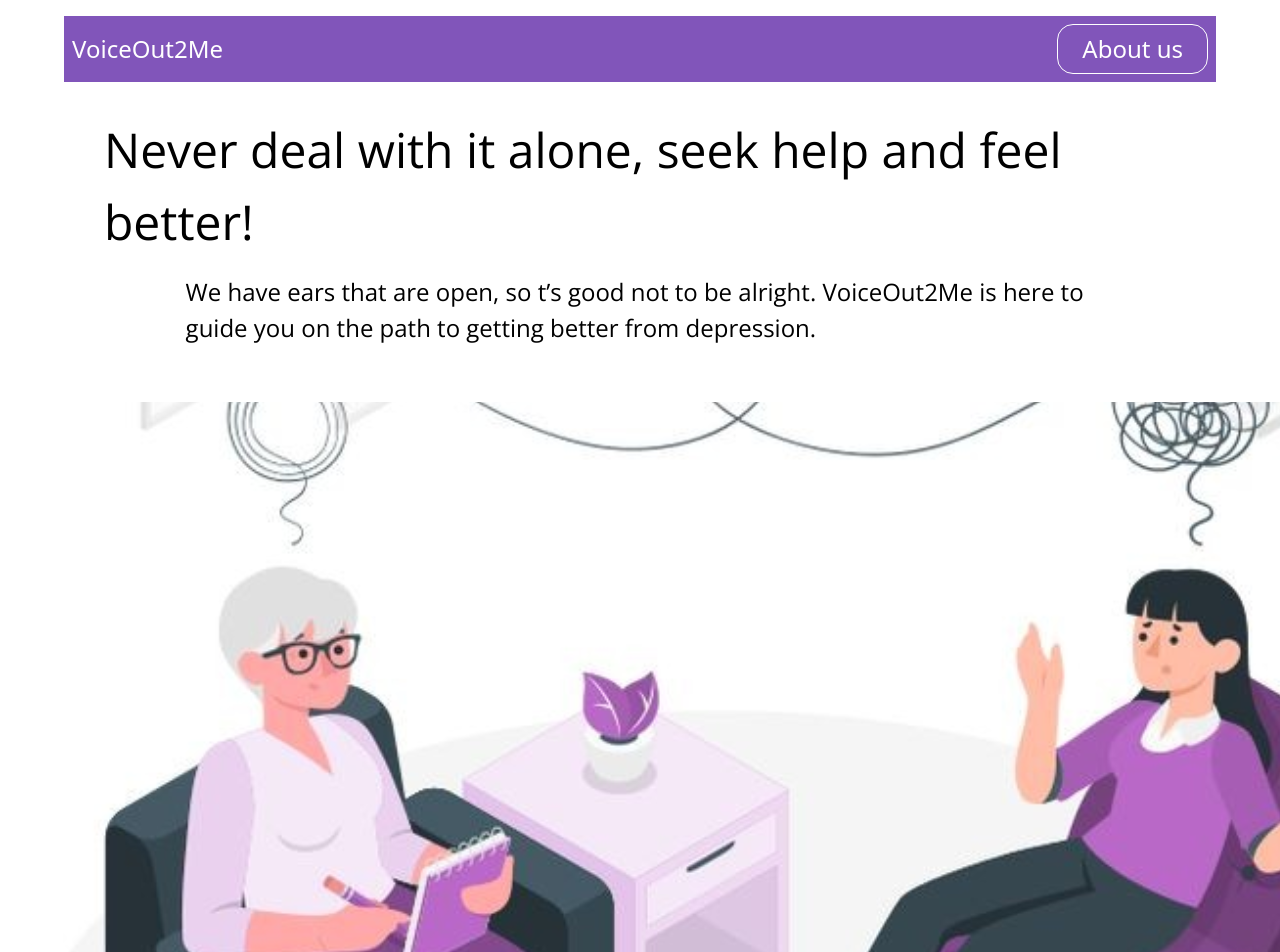
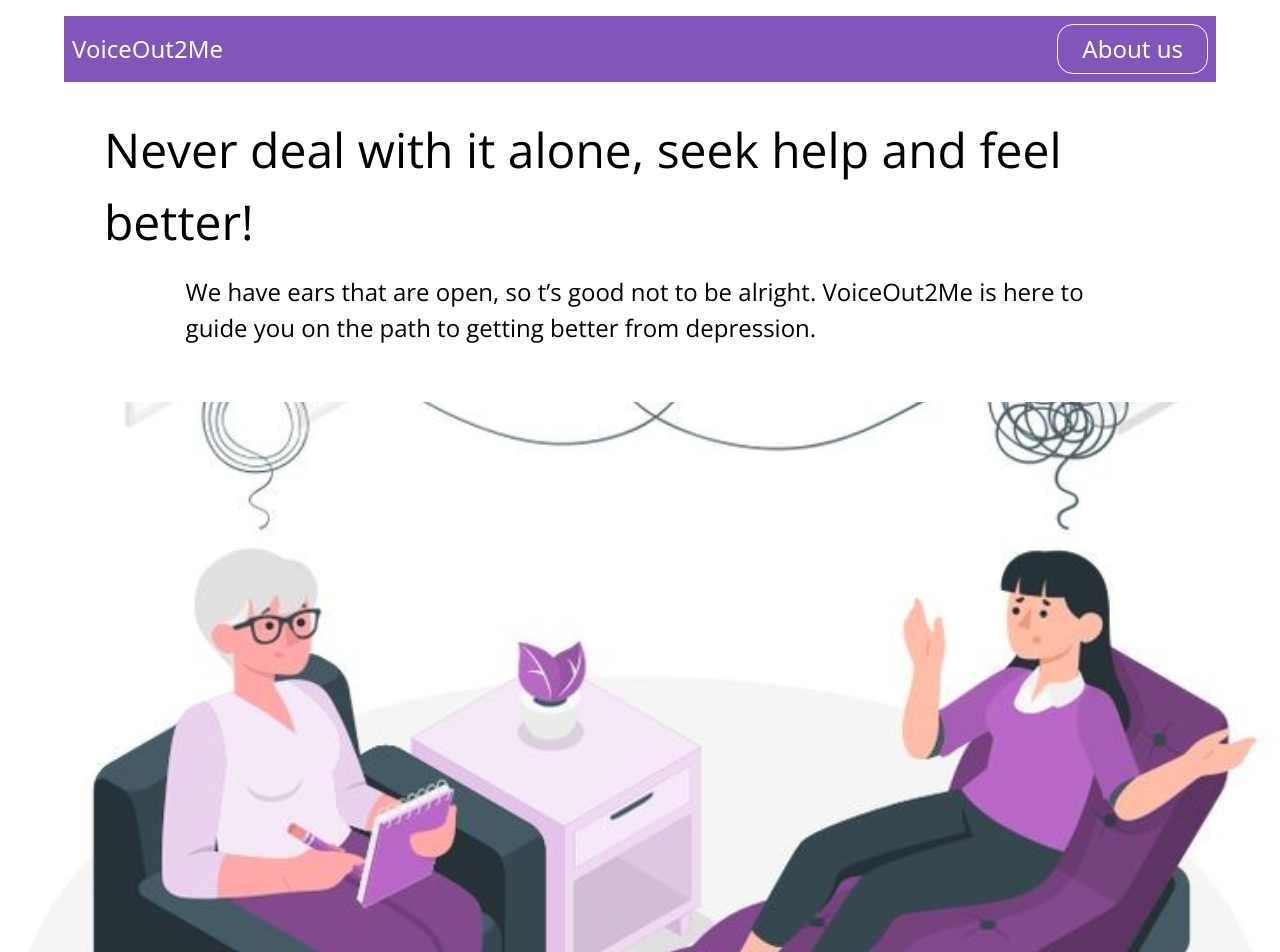
Before and after one commit to ichie-Ozor/voiceOut2Me, a React (Create React App) app: page / in a window 1280 px wide. Shown: the top 952 px of the page. Built offline with nearby package versions, Linux system fonts and the light colour scheme.

Commit message:
hero image size fixed

```diff
--- a/src/component/comingpage/ComingPage.jsx
+++ b/src/component/comingpage/ComingPage.jsx
@@ -31,7 +31,7 @@ const ComingPage = () => {
         className="hero-image w-screen h-[57.938rem] bg-pink-200 mt-[3rem]"
         style={{
           background: `url(${HeroImage})`,
-          backgroundPosition: "cover",
+          backgroundSize: "contain",
           backgroundRepeat: "no-repeat",
         }}
       ></section>
```
